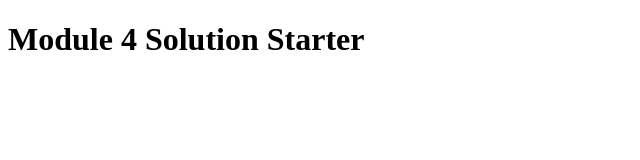
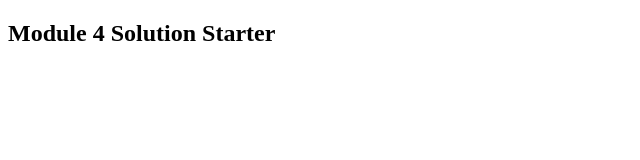
Before and after one commit to anujkap/IWP, a plain HTML site: page module4_solution/index.html in a window 1280 px wide. Shown: the whole page, without its empty margins (0-640 px from the left). Drawn offline with Linux system fonts and the light colour scheme.

Commit message:
H1 changed to H2

```diff
--- a/module4_solution/index.html
+++ b/module4_solution/index.html
@@ -11,6 +11,6 @@
   <script src="script.js"></script>
 </head>
 <body>
-  <h1>Module 4 Solution Starter</h1>
+  <h2>Module 4 Solution Starter</h2>
 </body>
 </html>
```
